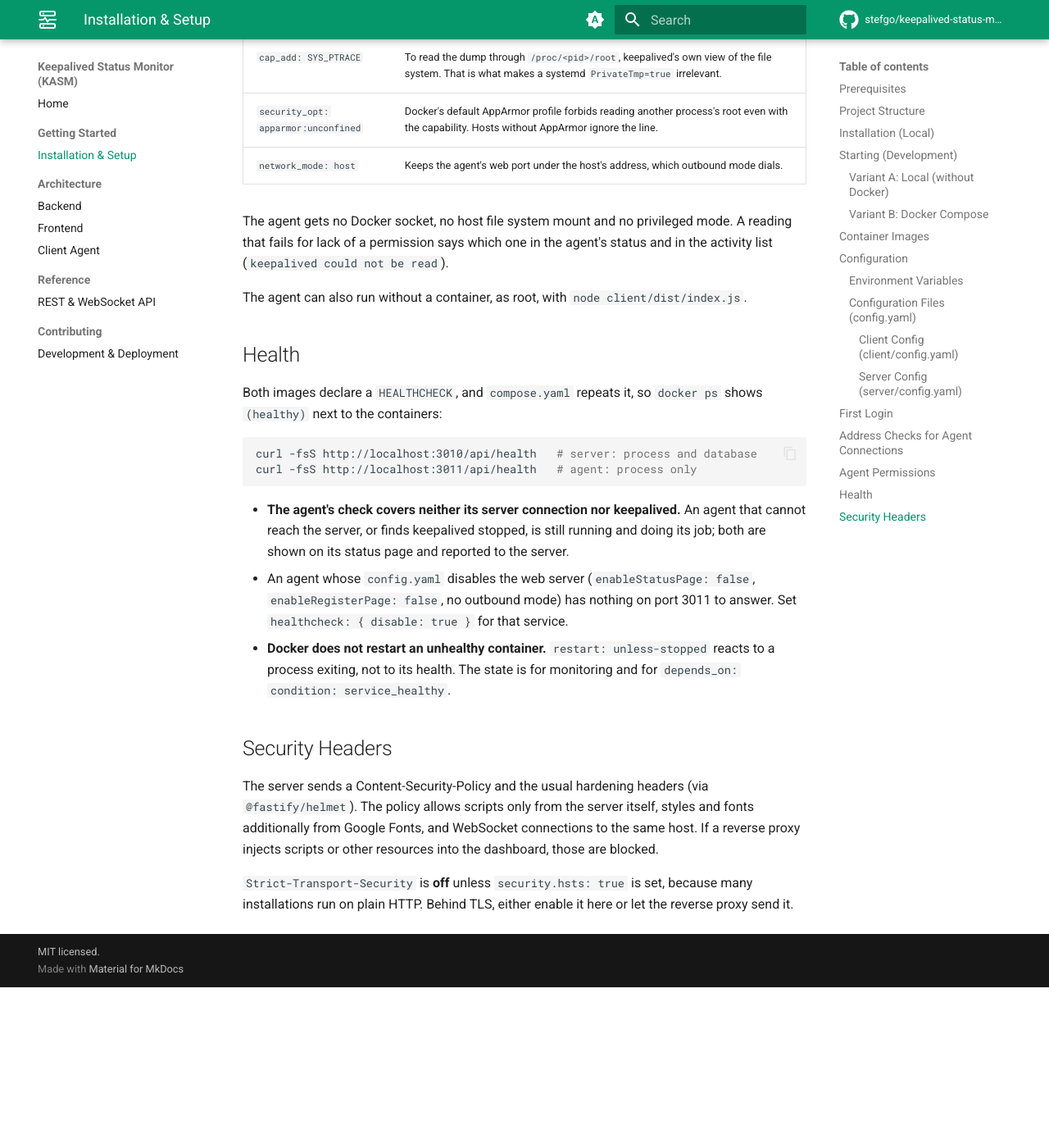
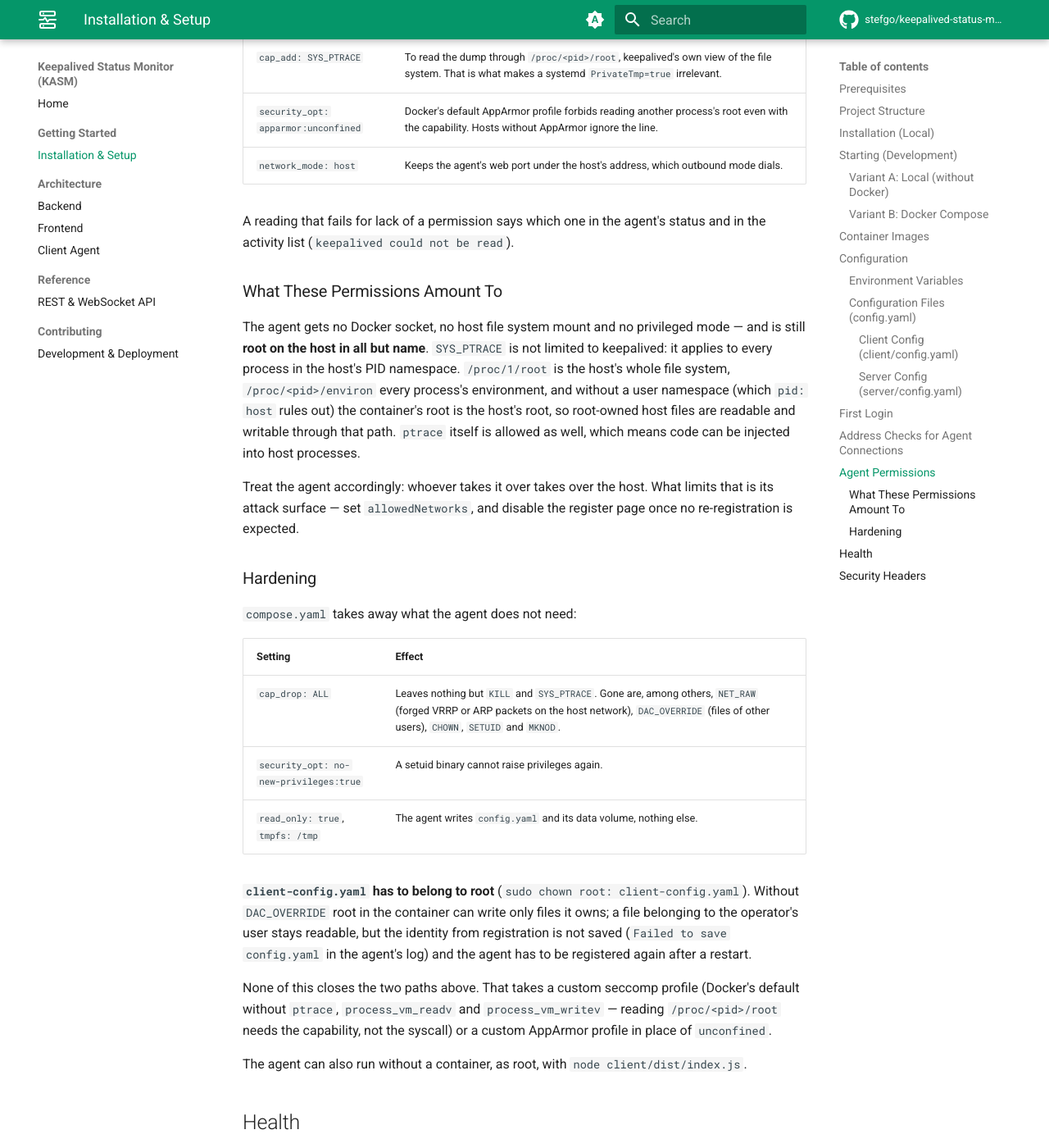
Before and after one commit to stefgo/keepalived-status-monitor, an MkDocs documentation site: the page built from docs/install.md, in a window 1280 px wide and 1400 px high, scrolled down 7726 px. Shown: the whole window at 82% size. Built offline with MkDocs 1.6.1 and Material for MkDocs 9.7.7, drawn with Linux system fonts in a browser that asks for light colours; comment, search, counter and statistics services are not loaded; before the commit the page ends 8930 px from its top, so only the background shows below that.

Commit message:
fix: Harden the agent container and document what its permissions allow
The agent now drops every capability except KILL and SYS_PTRACE, runs
with no-new-privileges and a read-only root file system. Dropping
NET_RAW matters most on the host network, where it would allow forged
VRRP or ARP packets.

The compose comment and the docs claimed more isolation than there is.
SYS_PTRACE reaches every process in the host PID namespace, so
/proc/1/root exposes the host's file system and the container's root
is the host's root. The docs now say so and name what would close it.

Without DAC_OVERRIDE the agent can write client-config.yaml only if the
file belongs to root, which the README and install docs now require.

Co-Authored-By: Claude Opus 5 <noreply@anthropic.com>

```diff
--- a/docs/install.md
+++ b/docs/install.md
@@ -240,9 +240,42 @@ shipped `compose.yaml` grants it and nothing more:
 | `security_opt: apparmor:unconfined` | Docker's default AppArmor profile forbids reading another process's root even with the capability. Hosts without AppArmor ignore the line. |
 | `network_mode: host` | Keeps the agent's web port under the host's address, which outbound mode dials. |
 
-The agent gets no Docker socket, no host file system mount and no privileged mode. A reading
-that fails for lack of a permission says which one in the agent's status and in the activity
-list (`keepalived could not be read`).
+A reading that fails for lack of a permission says which one in the agent's status and in the
+activity list (`keepalived could not be read`).
+
+### What These Permissions Amount To
+
+The agent gets no Docker socket, no host file system mount and no privileged mode — and is
+still **root on the host in all but name**. `SYS_PTRACE` is not limited to keepalived: it
+applies to every process in the host's PID namespace. `/proc/1/root` is the host's whole file
+system, `/proc/<pid>/environ` every process's environment, and without a user namespace
+(which `pid: host` rules out) the container's root is the host's root, so root-owned host
+files are readable and writable through that path. `ptrace` itself is allowed as well, which
+means code can be injected into host processes.
+
+Treat the agent accordingly: whoever takes it over takes over the host. What limits that is
+its attack surface — set `allowedNetworks`, and disable the register page once no
+re-registration is expected.
+
+### Hardening
+
+`compose.yaml` takes away what the agent does not need:
+
+| Setting | Effect |
+| :------ | :----- |
+| `cap_drop: ALL` | Leaves nothing but `KILL` and `SYS_PTRACE`. Gone are, among others, `NET_RAW` (forged VRRP or ARP packets on the host network), `DAC_OVERRIDE` (files of other users), `CHOWN`, `SETUID` and `MKNOD`. |
+| `security_opt: no-new-privileges:true` | A setuid binary cannot raise privileges again. |
+| `read_only: true`, `tmpfs: /tmp` | The agent writes `config.yaml` and its data volume, nothing else. |
+
+**`client-config.yaml` has to belong to root** (`sudo chown root: client-config.yaml`).
+Without `DAC_OVERRIDE` root in the container can write only files it owns; a file belonging
+to the operator's user stays readable, but the identity from registration is not saved
+(`Failed to save config.yaml` in the agent's log) and the agent has to be registered again
+after a restart.
+
+None of this closes the two paths above. That takes a custom seccomp profile (Docker's default
+without `ptrace`, `process_vm_readv` and `process_vm_writev` — reading `/proc/<pid>/root`
+needs the capability, not the syscall) or a custom AppArmor profile in place of `unconfined`.
 
 The agent can also run without a container, as root, with `node client/dist/index.js`.
 
```
Also changed, not shown: README.md (+11 -2 lines), compose.yaml (+22 -2 lines), docs/client.md (+1 -1 lines).
